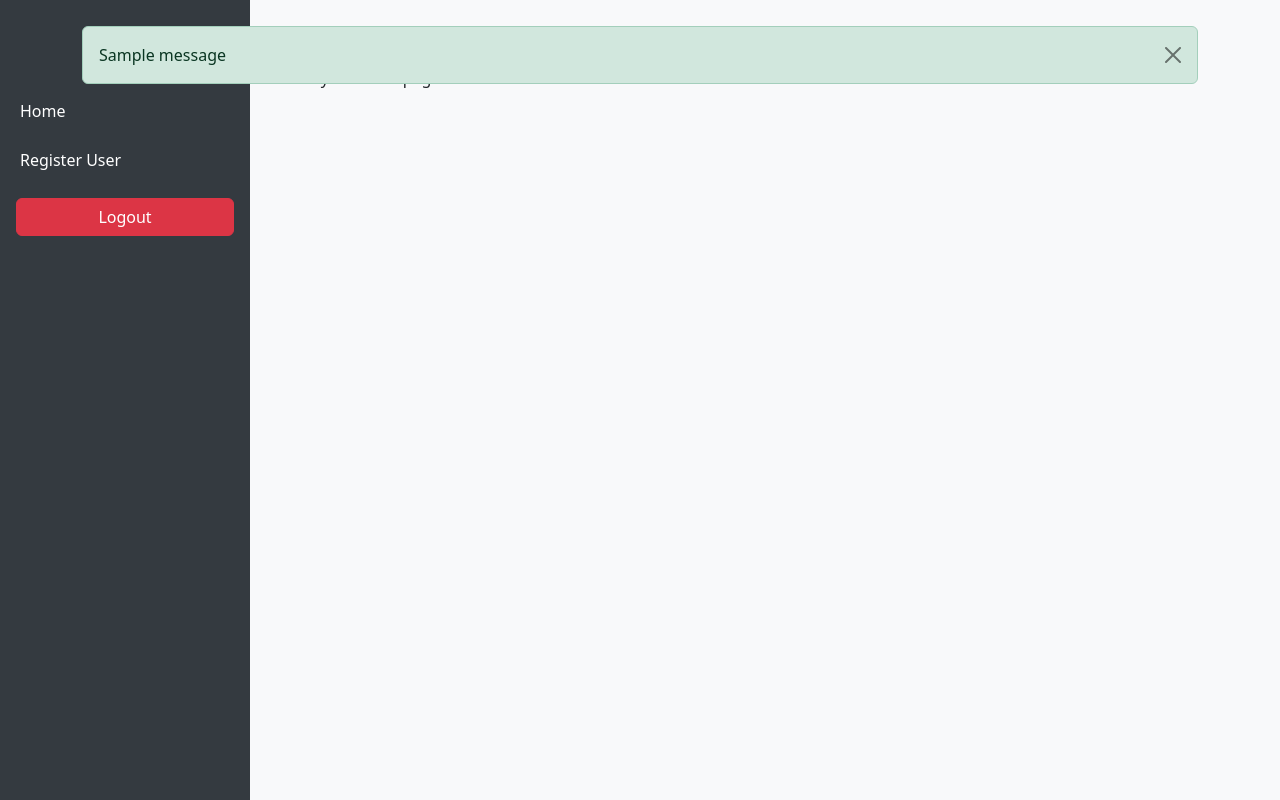
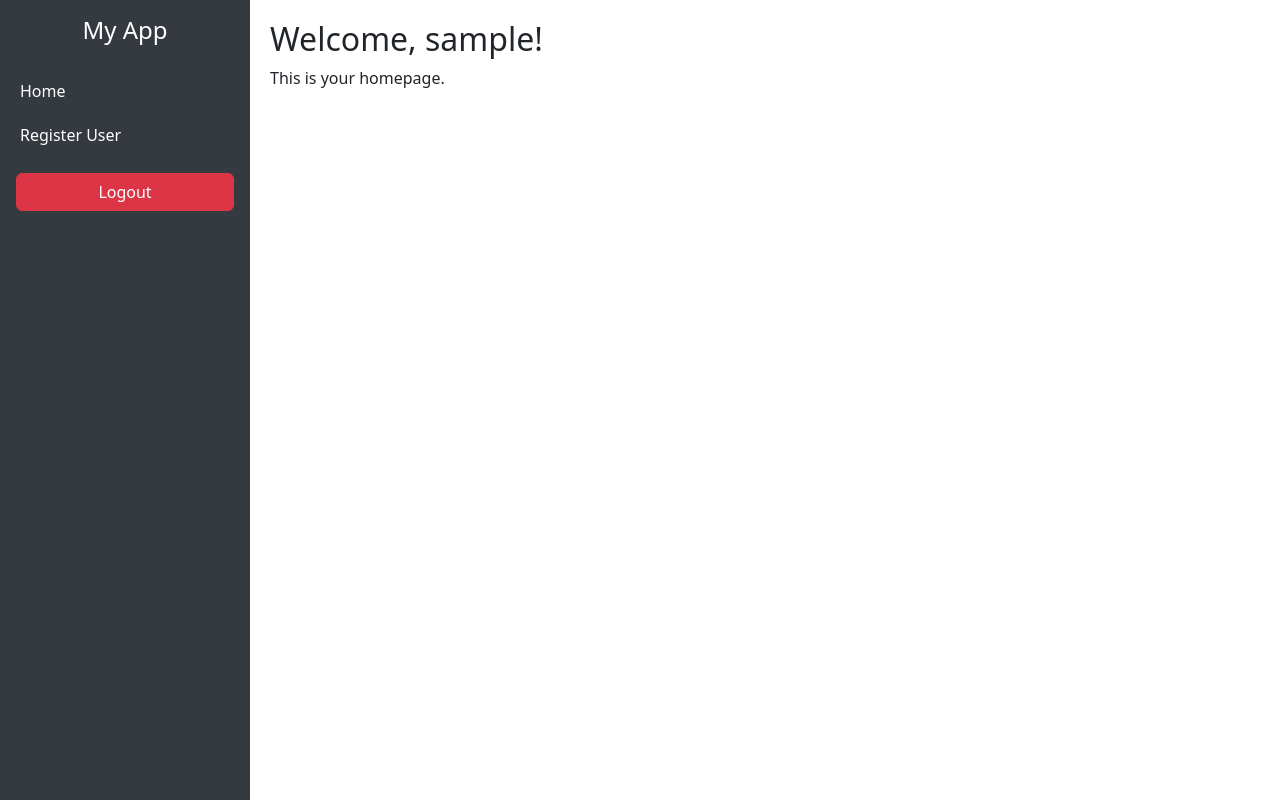
Before and after one commit to jonathanjonn/project-brm, a Django app: page / in a window 1280 px wide. Run offline with Django 5.2, Linux system fonts and the light colour scheme; a user stored in the database is signed in; tables that the repository leaves empty hold one stand-in row (values such as "Sample post"); one stand-in notice (Sample message) is shown; parts of the project's set-up code (start-up, migrations or seed data) failed here and were passed over.

```diff
--- a/brmproject/app/templates/layout/base.html
+++ b/brmproject/app/templates/layout/base.html
@@ -8,37 +8,25 @@
         body {
             min-height: 100vh;
             display: flex;
-            flex-direction: row;
-            background-color: #f8f9fa;
         }
         .sidebar {
             width: 250px;
             background-color: #343a40;
             color: white;
             min-height: 100vh;
-            padding-top: 20px;
-            position: fixed;
         }
         .sidebar a {
             color: white;
             text-decoration: none;
             display: block;
             padding: 10px 20px;
-            margin-bottom: 5px;
         }
         .sidebar a:hover {
             background-color: #495057;
         }
         .main-content {
-            margin-left: 250px; /* Make space for the sidebar */
             flex-grow: 1;
             padding: 20px;
-        }
-        .alert-container {
-            position: absolute;
-            top: 10px;
-            width: 100%;
-            z-index: 9999;
         }
     </style>
 </head>
@@ -46,7 +34,7 @@
 
     <!-- Sidebar -->
     <div class="sidebar">
-        <h4 class="text-center text-white py-3">My App</h4>
+        <h4 class="text-center py-3">My App</h4>
         <a href="{% url 'homepage' %}">Home</a>
 
         {% if request.user.is_superuser %}
@@ -60,28 +48,11 @@
         </form>
     </div>
 
-    <!-- Messages Section -->
-    {% if messages %}
-    <div class="alert-container">
-        <div class="container mt-3">
-            {% for message in messages %}
-                <div class="alert alert-{{ message.tags }} alert-dismissible fade show" role="alert">
-                    {{ message }}
-                    <button type="button" class="btn-close" data-bs-dismiss="alert" aria-label="Close"></button>
-                </div>
-            {% endfor %}
-        </div>
-    </div>
-    {% endif %}
-
     <!-- Main Content -->
     <div class="main-content">
         {% block content %}
-        <!-- Page specific content goes here -->
         {% endblock %}
     </div>
 
-    <script src="https://cdn.jsdelivr.net/npm/bootstrap@5.3.0-alpha1/dist/js/bootstrap.bundle.min.js"></script>
-
 </body>
 </html>
--- a/brmproject/app/views/auth.py
+++ b/brmproject/app/views/auth.py
@@ -1,9 +1,9 @@
-from django.contrib.auth.forms import AuthenticationForm
+from django.contrib.auth.forms import UserCreationForm, AuthenticationForm
 from django.contrib.auth import authenticate, login, logout
-from django.contrib import messages
 from django.shortcuts import render, redirect
 from django.contrib.auth.models import User
-from django.contrib.auth.decorators import user_passes_test, login_required
+from django.contrib.auth.decorators import user_passes_test
+from django.contrib.auth.decorators import login_required
 from app.form import RegisterForm
 
 @login_required
@@ -12,15 +12,17 @@ def home_view(request):
 
 def login_view(request):
     form = AuthenticationForm(request, data=request.POST or None)
+    message = ''
     if request.method == 'POST':
         if form.is_valid():
             user = form.get_user()
             login(request, user)
-            messages.success(request, 'Login berhasil!')  # Pesan sukses setelah login
-            return redirect('homepage')
+            return redirect('homepage')  # Ganti sesuai URL tujuan setelah login
         else:
-            messages.error(request, 'Username atau password salah')  # Pesan error jika gagal login
-    return render(request, 'auth/login.html', {'form': form})
+            message = 'Username atau password salah'
+    return render(request, 'auth/login.html', {'form': form, 'message': message})
+
+
 
 @user_passes_test(lambda u: u.is_superuser)
 def register_view(request):
@@ -33,16 +35,15 @@ def register_view(request):
                 password=data['password']
             )
             user.is_superuser = data['is_superuser']
-            user.is_staff = data['is_superuser']
+            user.is_staff = data['is_superuser']  # opsional: buat bisa akses admin panel
             user.save()
-            messages.success(request, 'User berhasil didaftarkan!')
-            return redirect('register')  # Ganti dengan URL tujuan setelah register
+            return redirect('register')  # ganti ke url tujuan setelah register
     else:
         form = RegisterForm()
     return render(request, 'auth/register.html', {'form': form})
 
+
 def logout_view(request):
     if request.method == 'POST':
         logout(request)
-        messages.success(request, 'Logout berhasil!')  # Pesan sukses setelah logout
     return redirect('login')
--- a/brmproject/brmproject/settings.py
+++ b/brmproject/brmproject/settings.py
@@ -50,7 +50,6 @@ MIDDLEWARE = [
     "django.contrib.messages.middleware.MessageMiddleware",
     "django.middleware.clickjacking.XFrameOptionsMiddleware",
     'app.middleware.login_required_middleware.LoginRequiredMiddleware',
-    'django.contrib.messages.middleware.MessageMiddleware',
 ]
 
 ROOT_URLCONF = "brmproject.urls"
```
Also changed, not shown: brmproject/app/templates/auth/login.html (+0 -26 lines), 1 other file.
